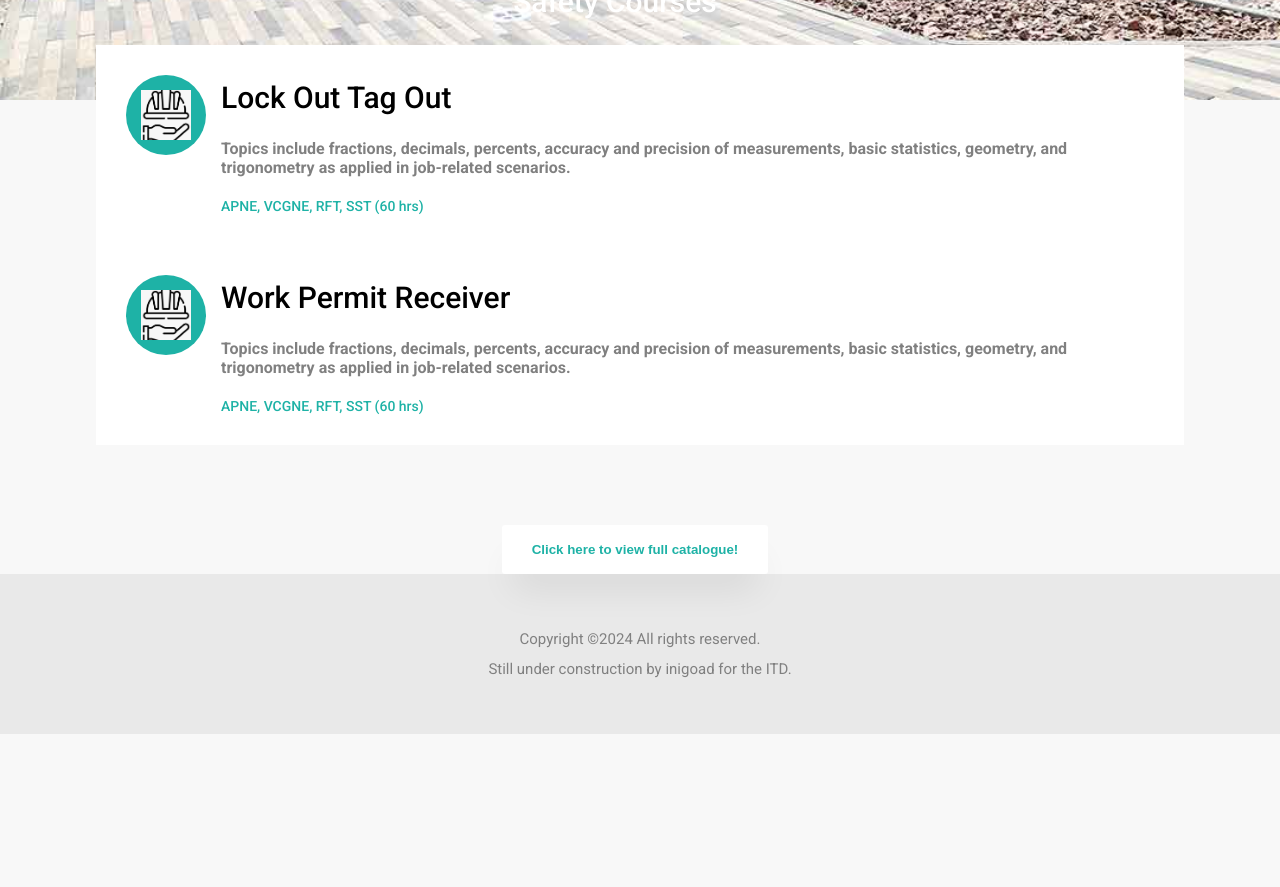
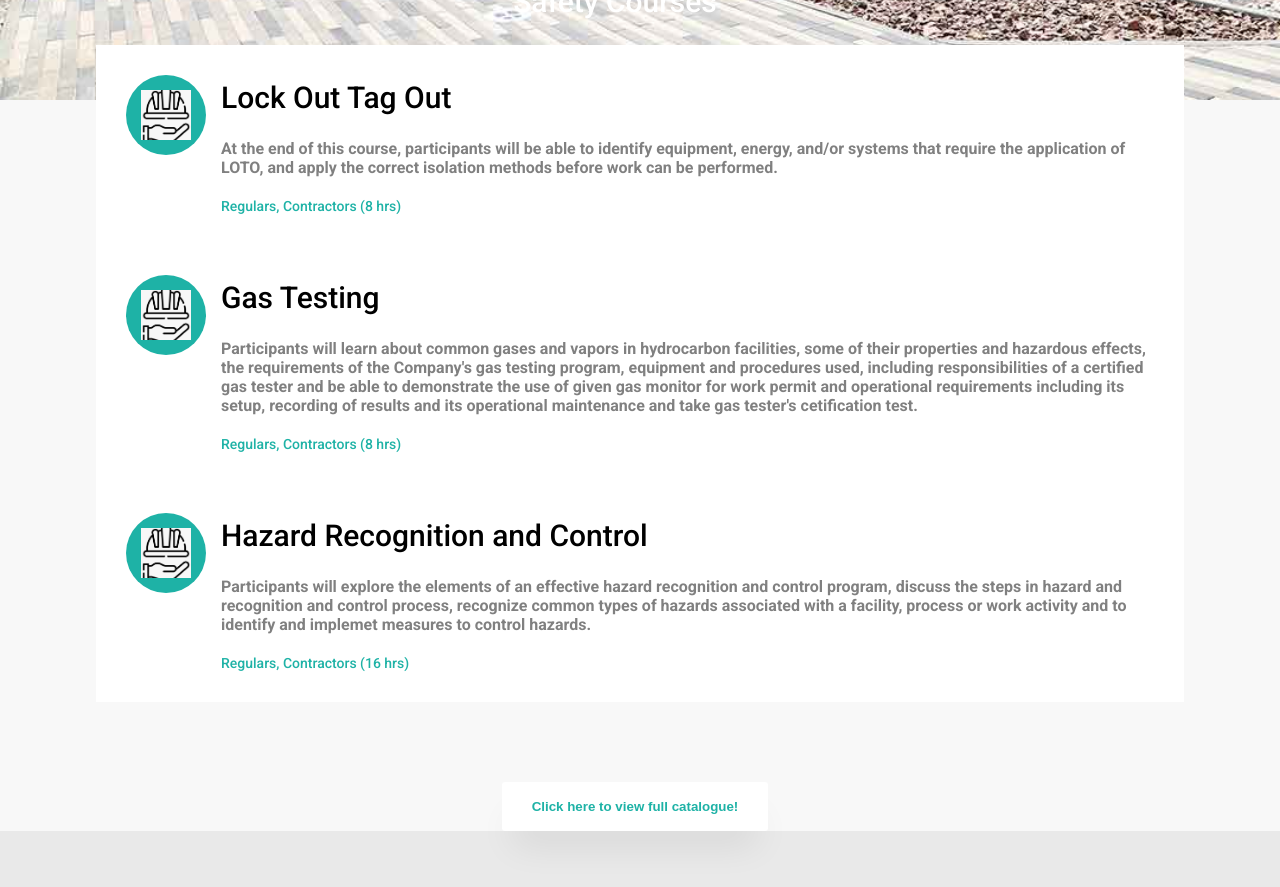
Before and after one commit to aristotleinigo9/my-app, a React (Create React App) app: page /safety in a window 1280 px wide. Shown: the part 700-1587 px from the top of the page. Before the commit the page ends 1434 px from the top, so only its background shows below. Built offline with nearby package versions, Linux system fonts and the light colour scheme.

Commit message:
Update dummydata2.js

```diff
--- a/src/dummydata2.js
+++ b/src/dummydata2.js
@@ -6,8 +6,8 @@ export const coursesCard = [
     coursesName: "Lock Out Tag Out",
     courseInfo: [
       {
-        description: "Topics include fractions, decimals, percents, accuracy and precision of measurements, basic statistics, geometry, and trigonometry as applied in job-related scenarios.",
-        learners: "APNE, VCGNE, RFT, SST (60 hrs)",
+        description: "At the end of this course, participants will be able to identify equipment, energy, and/or systems that require the application of LOTO, and apply the correct isolation methods before work can be performed.",
+        learners: "Regulars, Contractors (8 hrs)",
       },
     ],
 
@@ -16,11 +16,24 @@ export const coursesCard = [
   {
     id: 2,
     cover: "../images/courses/c7.png",
-    coursesName: "Work Permit Receiver",
+    coursesName: "Gas Testing",
     courseInfo: [
       {
-        description: "Topics include fractions, decimals, percents, accuracy and precision of measurements, basic statistics, geometry, and trigonometry as applied in job-related scenarios.",
-        learners: "APNE, VCGNE, RFT, SST (60 hrs)",
+        description: "Participants will learn about common gases and vapors in hydrocarbon facilities, some of their properties and hazardous effects, the requirements of the Company's gas testing program, equipment and procedures used, including responsibilities of a certified gas tester and be able to demonstrate the use of given gas monitor for work permit and operational requirements including its setup, recording of results and its operational maintenance and take gas tester's cetification test.",
+        learners: "Regulars, Contractors (8 hrs)",
+      },
+    ],
+
+  },
+
+   {
+    id: 3,
+    cover: "../images/courses/c7.png",
+    coursesName: "Hazard Recognition and Control",
+    courseInfo: [
+      {
+        description: "Participants will explore the elements of an effective hazard recognition and control program, discuss the steps in hazard and recognition and control process, recognize common types of hazards associated with a facility, process or work activity and to identify and implemet measures to control hazards.",
+        learners: "Regulars, Contractors (16 hrs)",
       },
     ],
 
```
